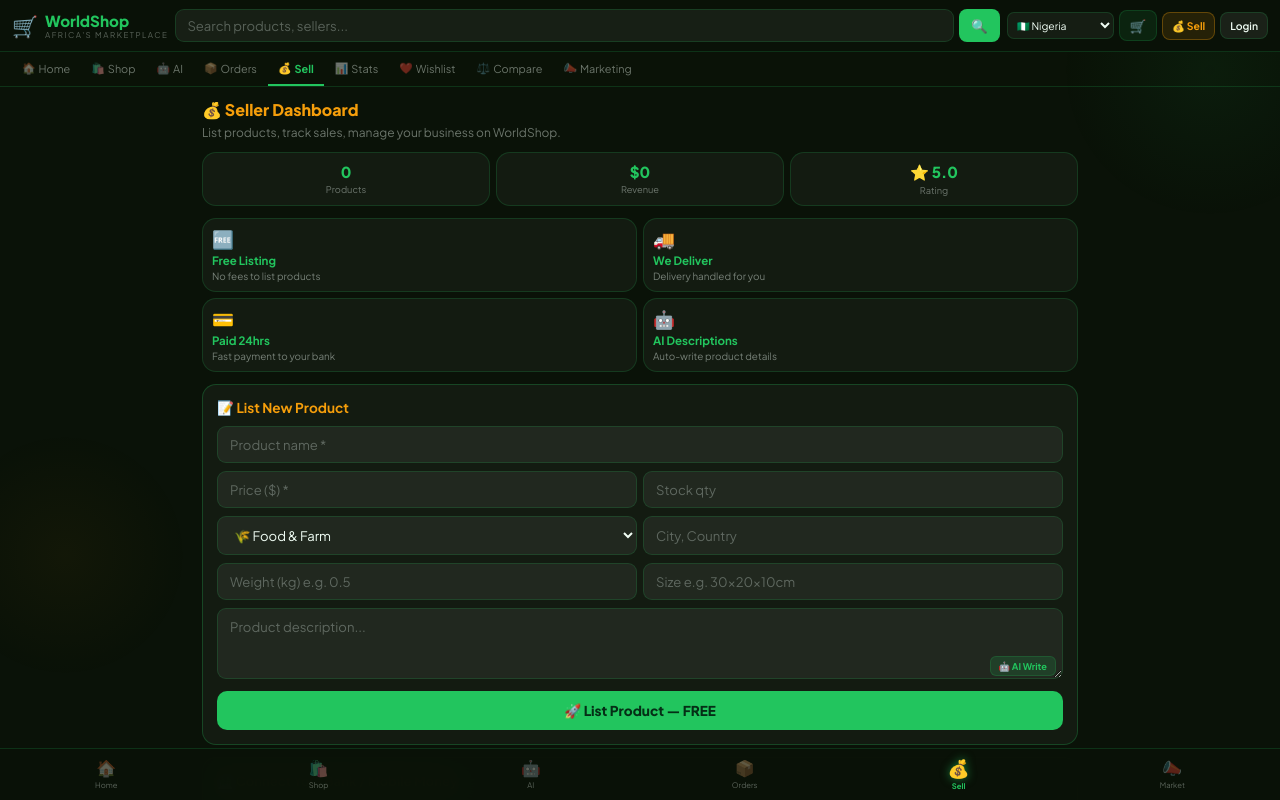
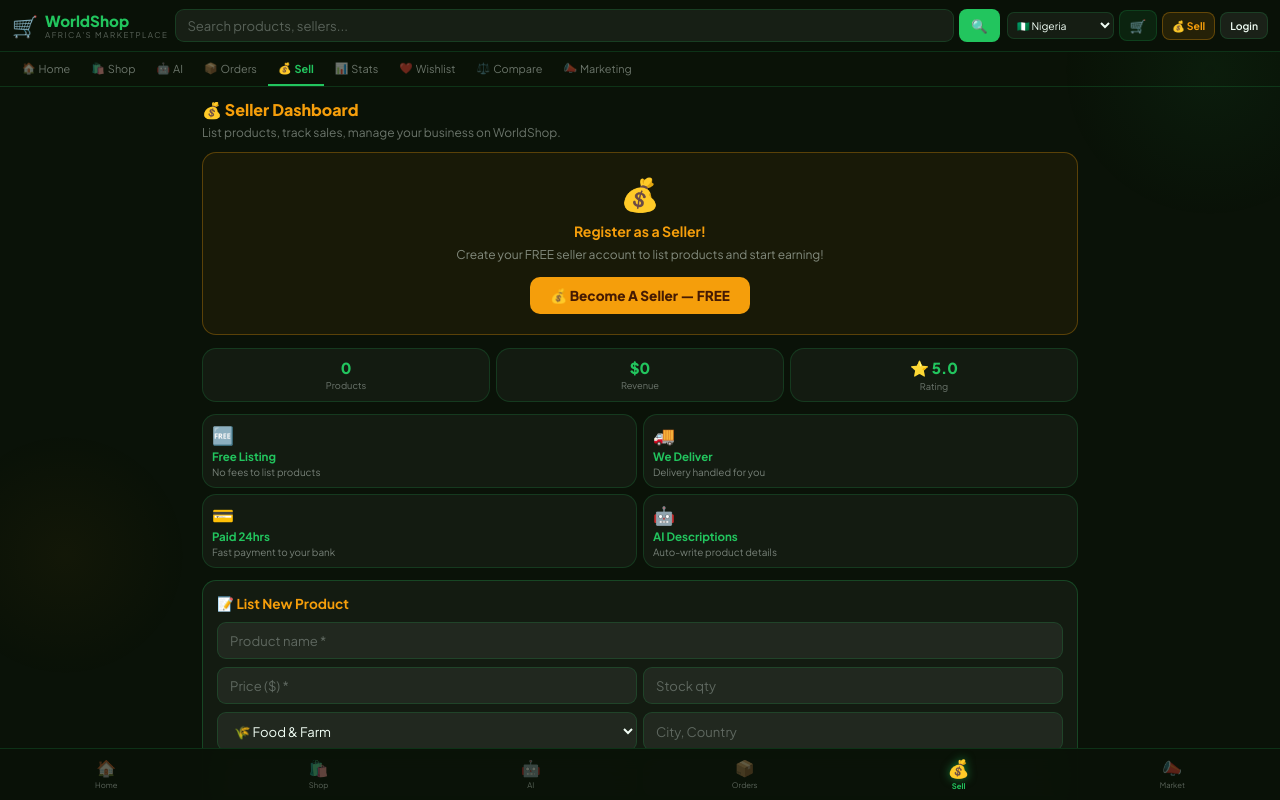
Before and after one commit to freshfinishcleaningllc-lgtm/worldshop, a React (Vite) app: page / in a window 1280 px wide. Both pictures are taken after a click on the button "Start Selling". Shown: the top 800 px of the page. Built offline with nearby package versions, Linux system fonts and the light colour scheme.

Commit message:
Add seller registration system

```diff
--- a/src/App.jsx
+++ b/src/App.jsx
@@ -647,6 +647,17 @@
         {page === "sell" && <div style={pw} className="fd">
           <h2 style={{ fontWeight: 800, fontSize: "1rem", color: C.gold, marginBottom: "5px" }}>💰 Seller Dashboard</h2>
           <p style={{ fontSize: "0.75rem", color: "rgba(240,253,244,0.42)", marginBottom: "12px" }}>List products, track sales, manage your business on WorldShop.</p>
+          {!user && <div style={{ ...card, marginBottom: "13px", borderColor: "rgba(245,158,11,0.3)", background: "rgba(245,158,11,0.06)", textAlign: "center", padding: "20px" }}>
+            <div style={{ fontSize: "2rem", marginBottom: "8px" }}>💰</div>
+            <div style={{ fontWeight: 700, fontSize: "0.88rem", color: C.gold, marginBottom: "5px" }}>Register as a Seller!</div>
+            <div style={{ fontSize: "0.75rem", color: "rgba(240,253,244,0.5)", marginBottom: "13px", lineHeight: 1.6 }}>Create your FREE seller account to list products and start earning!</div>
+            <button className="b" onClick={() => { setAuthMode("seller"); setShowAuth(true); }} style={{ background: C.gold, border: "none", borderRadius: "10px", padding: "10px 20px", color: "#451a03", fontWeight: 800, fontSize: "0.85rem" }}>💰 Become A Seller — FREE</button>
+          </div>}
+          {user && !user.isSeller && <div style={{ ...card, marginBottom: "13px", borderColor: "rgba(245,158,11,0.3)", background: "rgba(245,158,11,0.06)", textAlign: "center", padding: "16px" }}>
+            <div style={{ fontWeight: 700, fontSize: "0.82rem", color: C.gold, marginBottom: "5px" }}>🛒 You have a Buyer account</div>
+            <div style={{ fontSize: "0.72rem", color: "rgba(240,253,244,0.5)", marginBottom: "10px" }}>Upgrade to sell products on WorldShop!</div>
+            <button className="b" onClick={() => { setUser(u => ({...u, isSeller: true})); notify("🎉 Seller account activated!"); }} style={{ background: C.gold, border: "none", borderRadius: "9px", padding: "8px 16px", color: "#451a03", fontWeight: 700, fontSize: "0.78rem" }}>Activate Seller Account</button>
+          </div>}
 
           <div style={{ display: "grid", gridTemplateColumns: "repeat(3,1fr)", gap: "6px", marginBottom: "12px" }}>
             {[[`${sellerProds.length}`, "Products"], ["$" + sellerProds.reduce((s, p) => s + p.price * 5, 0).toFixed(0), "Revenue"], ["⭐ 5.0", "Rating"]].map(([n, l]) => (
@@ -880,6 +891,9 @@
               <div>👤 <strong>Name:</strong> {user.name}</div>
               <div>📧 <strong>Email:</strong> {user.email}</div>
               <div>📱 <strong>Phone:</strong> {user.phone || "Not added"}</div>
+              <div>🏷️ <strong>Account:</strong> <span style={{color:user.isSeller?C.gold:C.accent,fontWeight:600}}>{user.isSeller?"💰 Seller":"🛒 Buyer"}</span></div>
+              {user.business && <div>🏢 <strong>Business:</strong> {user.business}</div>}
+              {user.location && <div>📍 <strong>Location:</strong> {user.location}</div>}
             </div>
           </div>
           <button className="b" onClick={logoutUser} style={{ width: "100%", background: "rgba(239,68,68,0.12)", border: "1px solid rgba(239,68,68,0.3)", borderRadius: "10px", padding: "11px", color: C.red, fontWeight: 700, fontSize: "0.85rem" }}>🚪 Logout</button>
```
